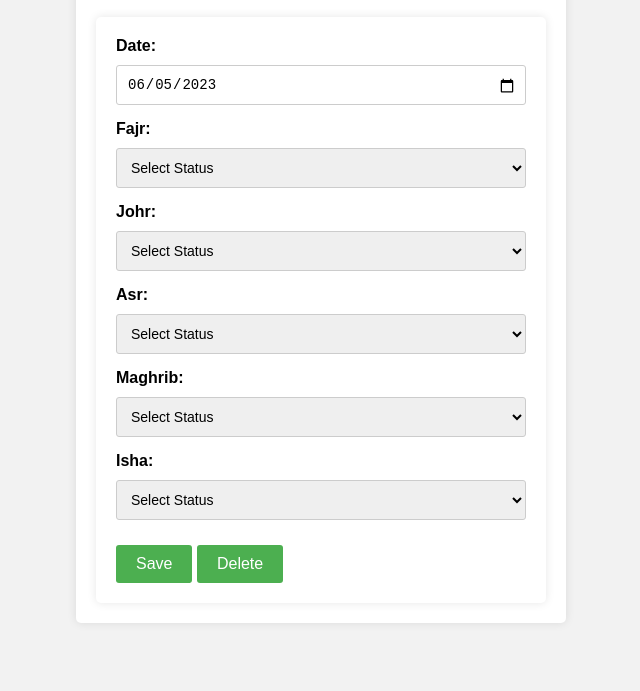
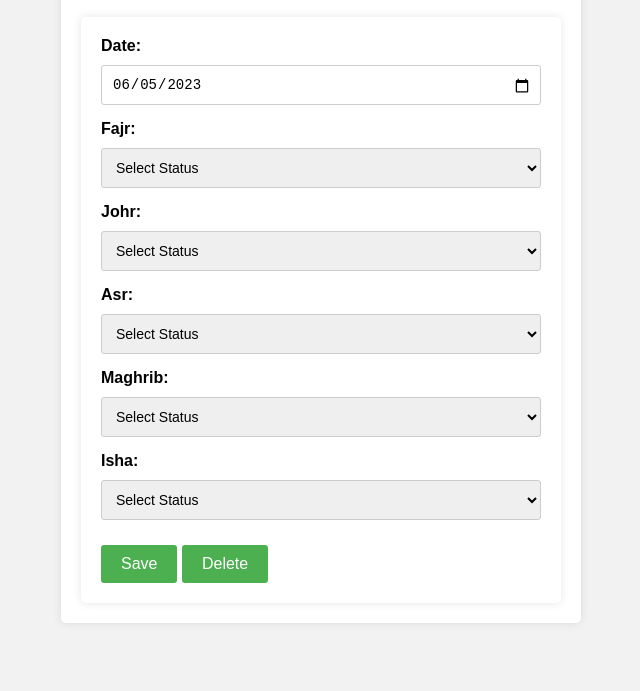
Before and after one commit to bayejid00/prayer, a plain HTML site: page index.html in a window 1280 px wide. Shown: the part 109-800 px from the top of the page, without its empty margins (319-959 px from the left). Drawn offline with Linux system fonts and the light colour scheme.

Commit message:
Change max width of container

```diff
--- a/index.html
+++ b/index.html
@@ -23,7 +23,7 @@
             padding: 20px;
             box-shadow: 0px 0px 10px rgba(0, 0, 0, 0.1);
             margin: auto;
-            max-width: 450px;
+            max-width: 480px;
         }
         .logo {
             display: block;
```
